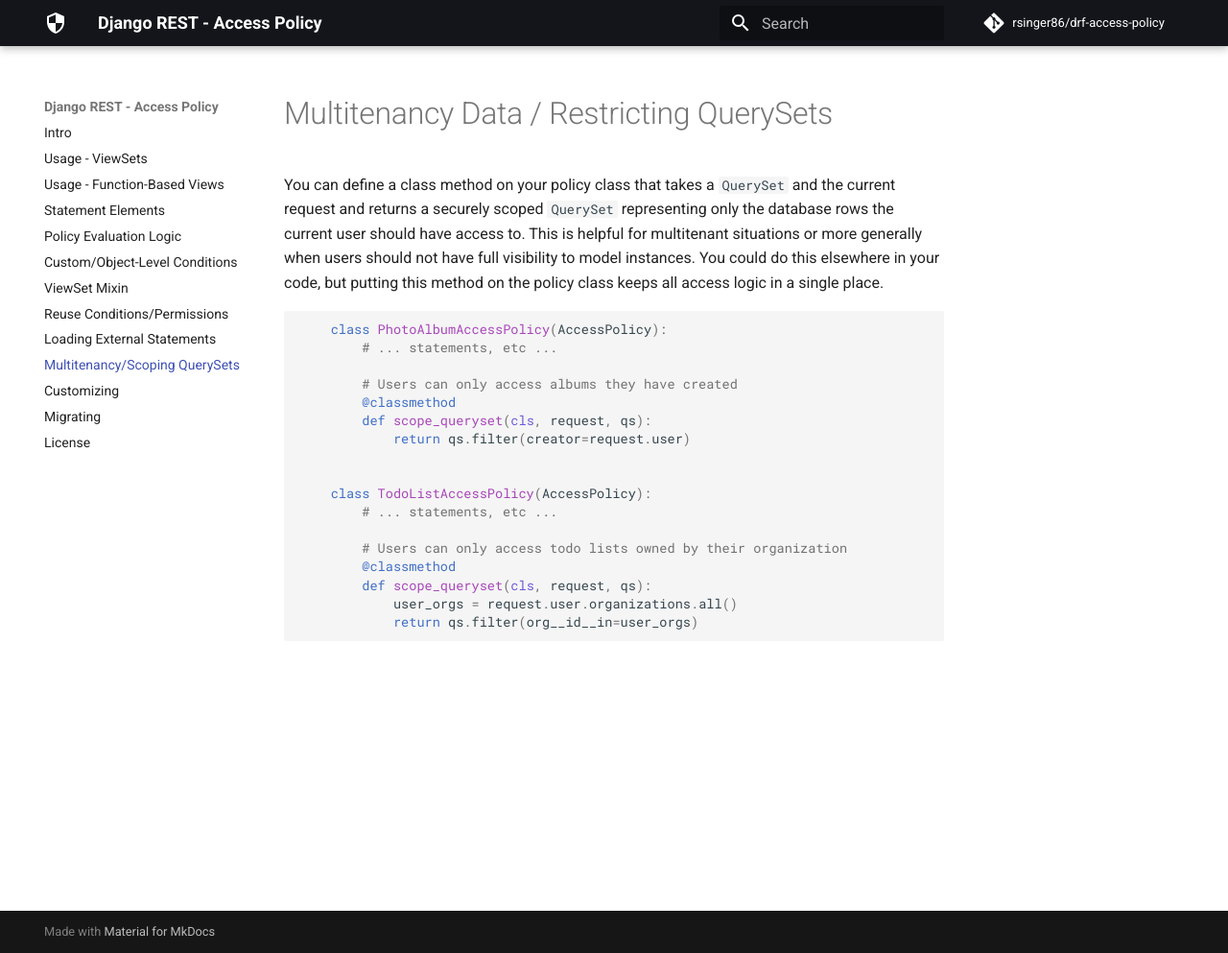
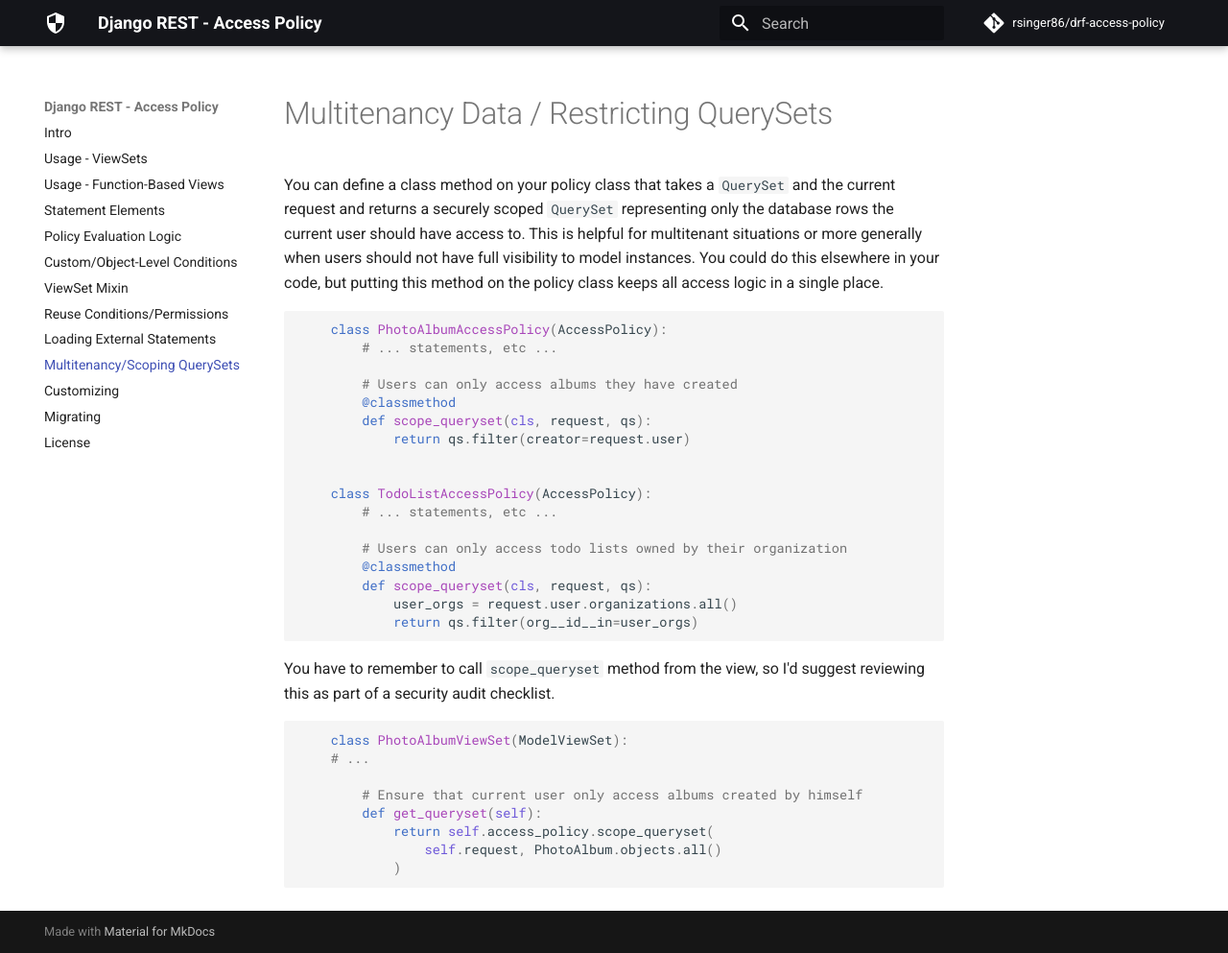
Before and after one commit to rsinger86/drf-access-policy, an MkDocs documentation site: the page built from docs/multi_tenacy.md, in a window 1280 px wide and 993 px high. Shown: the whole window at 96% size. Built offline with MkDocs 1.6.1 and Material for MkDocs 9.7.7, drawn with Linux system fonts in a browser that asks for light colours; comment, search, counter and statistics services are not loaded.

Commit message:
Update multi_tenacy.md
Remembering to call scope_queryset method from the view.

````diff
--- a/docs/multi_tenacy.md
+++ b/docs/multi_tenacy.md
@@ -21,3 +21,16 @@
             user_orgs = request.user.organizations.all()
             return qs.filter(org__id__in=user_orgs)
 ```
+
+You have to remember to call `scope_queryset` method from the view, so I'd suggest reviewing this as part of a security audit checklist.
+
+```python
+    class PhotoAlbumViewSet(ModelViewSet):
+    # ...
+
+        # Ensure that current user only access albums created by himself
+        def get_queryset(self):
+            return self.access_policy.scope_queryset(
+                self.request, PhotoAlbum.objects.all()
+            )
+```
````
